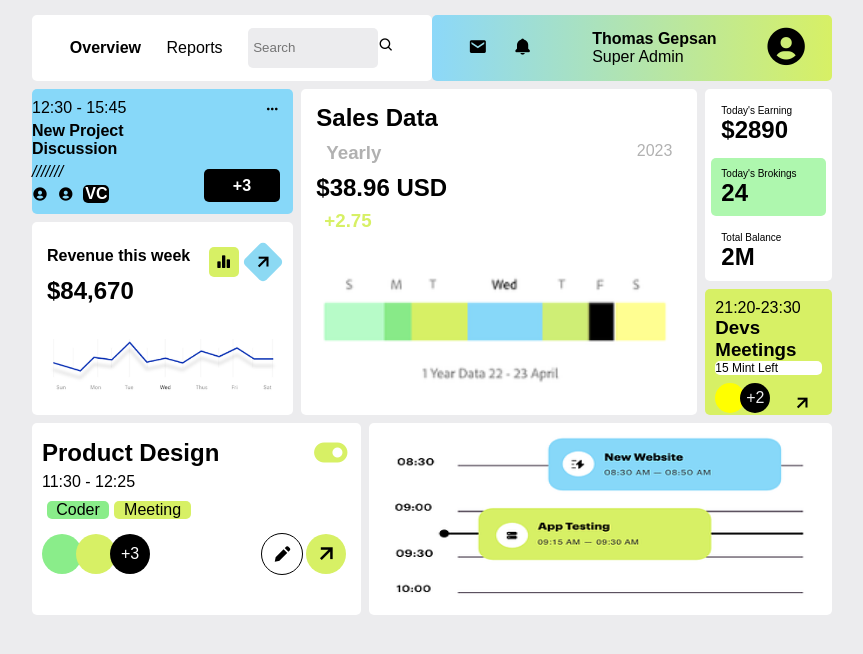
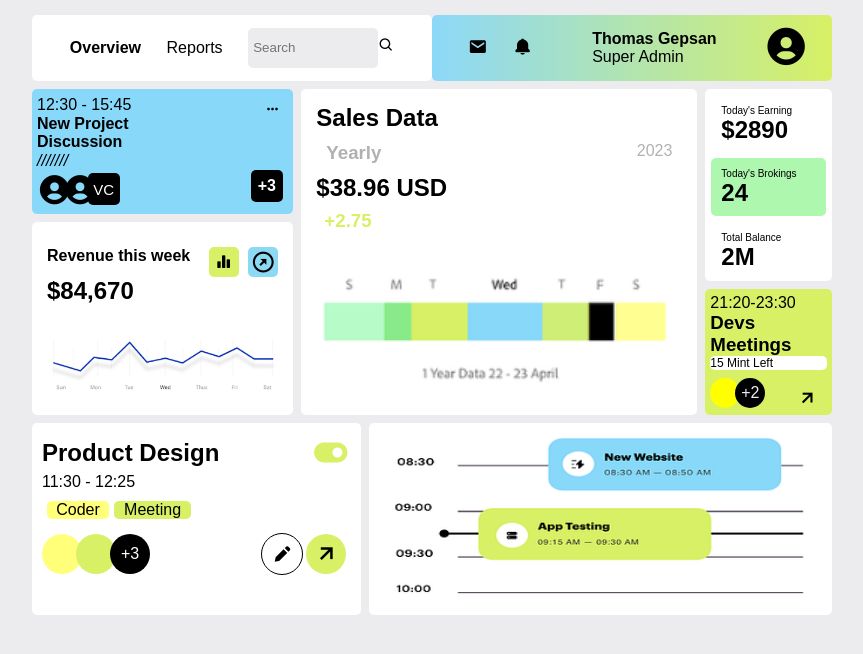
Before and after one commit to JhoanSB0608/gridBasic, a plain HTML site: page index.html in a window 1280 px wide. Shown: the whole page, without its empty margins (208-1071 px from the left). Drawn offline with nearby package versions, Linux system fonts and the light colour scheme; a script that the page names is missing.

Commit message:
refactor: :white_check_mark: Se corrigieron unos detalles

```diff
--- a/css/style.css
+++ b/css/style.css
@@ -134,6 +134,7 @@ body {
     flex-direction: row;
     justify-content: space-between;
     align-items: center;
+    padding-left: 5px;
 }
 
 .div1Item2{
@@ -146,6 +147,10 @@ body {
 .imgItem2{
     display: flex;
     align-items: center;
+    font-size: 35px;
+}
+.imgItem2 i{
+    font-size: 35px;
 }
 
 .imgItem2 > *{
@@ -155,16 +160,17 @@ body {
 .circleItem2{
     background: rgb(0, 0, 0);
     height: 100%;
-    border-radius: 100px;
+    border-radius: 50%;
     display: flex;
     align-items: center;
     justify-content: center;
+    width: 32px;
+    height: 32px;
+    color: white;
+    font-size: 15px;
 }
 
-.circleItem2 > p{
-    font-weight: 700;
-    color: var(--color-secundary);
-}
+
 
 .div2Item2{
     height: 80%;
@@ -182,16 +188,24 @@ body {
 
 .circleRightItem2{
     background: rgb(0, 0, 0);
-    height: 32%;
-    border-radius: 100px;
-    display: flex;
+    border-radius: 50%;
     align-items: center;
     justify-content: center;
+    width: 32px;
+    height: 32px;
+    color: white;
+    font-size: 16px;
+    display: flex;
+    position: relative;
+    left: 60%;
 }
+
 
 .circleRightItem2 > p{
     font-weight: 700;
     color: var(--color-secundary);
+    display: flex;
+    justify-content:  right;
 }
 
 .item_3 {
@@ -263,7 +277,6 @@ body {
     border-radius: 100%;
     width: 30px;
     height: 30px;
-    rotate: 45deg;
     display: flex;
     align-items: center;
     justify-content: center;
@@ -281,7 +294,7 @@ body {
 
 .item_6 {
     grid-area: devs;
-    padding: 10px;
+    padding: 5px;
     background-color: var(--verde-pera);
     height: 100%;
 }
--- a/css/variable.css
+++ b/css/variable.css
@@ -5,5 +5,5 @@
     --azul-cielo:#8CD9F3;
     --color-gris:#b1b1b1;
     --verde-pera: #D7F065;
-    --verde-claro:#8aed8a;
+    --verde-claro: #ffff79;
 }
--- a/index.html
+++ b/index.html
@@ -80,7 +80,7 @@
                 <h4>Revenue this week</h4>
                 <div class="icons">
                     <div class="barra"><i class='bx bxs-bar-chart-alt-2'></i></div>
-                    <div class="flecha"><i class='bx bx-up-arrow-alt'></i></div>
+                    <div class="flecha"><i class='bx bx-right-top-arrow-circle'></i></div>
                 </div>
             </div>
             <h2>$84,670</h2>
```
